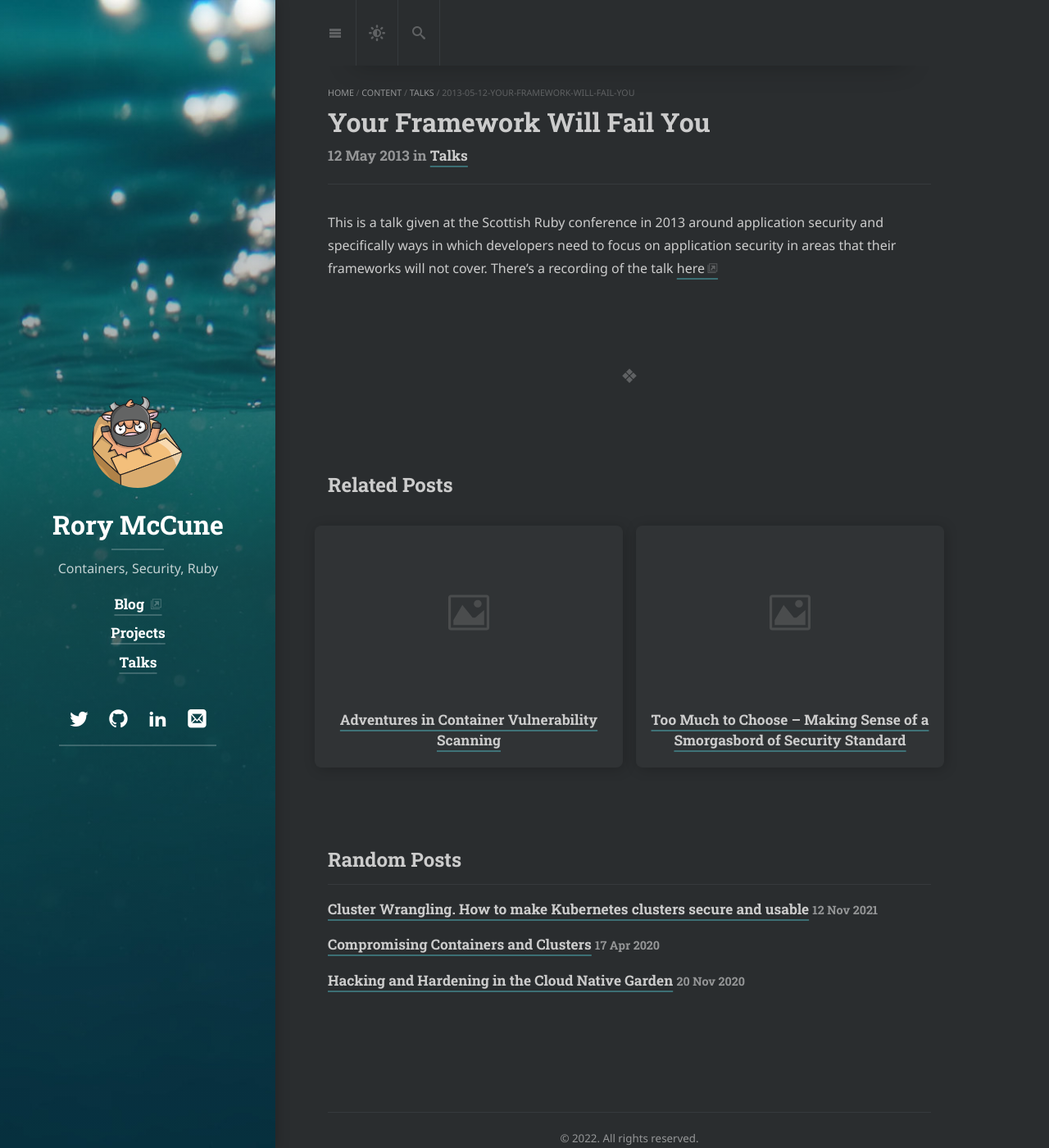
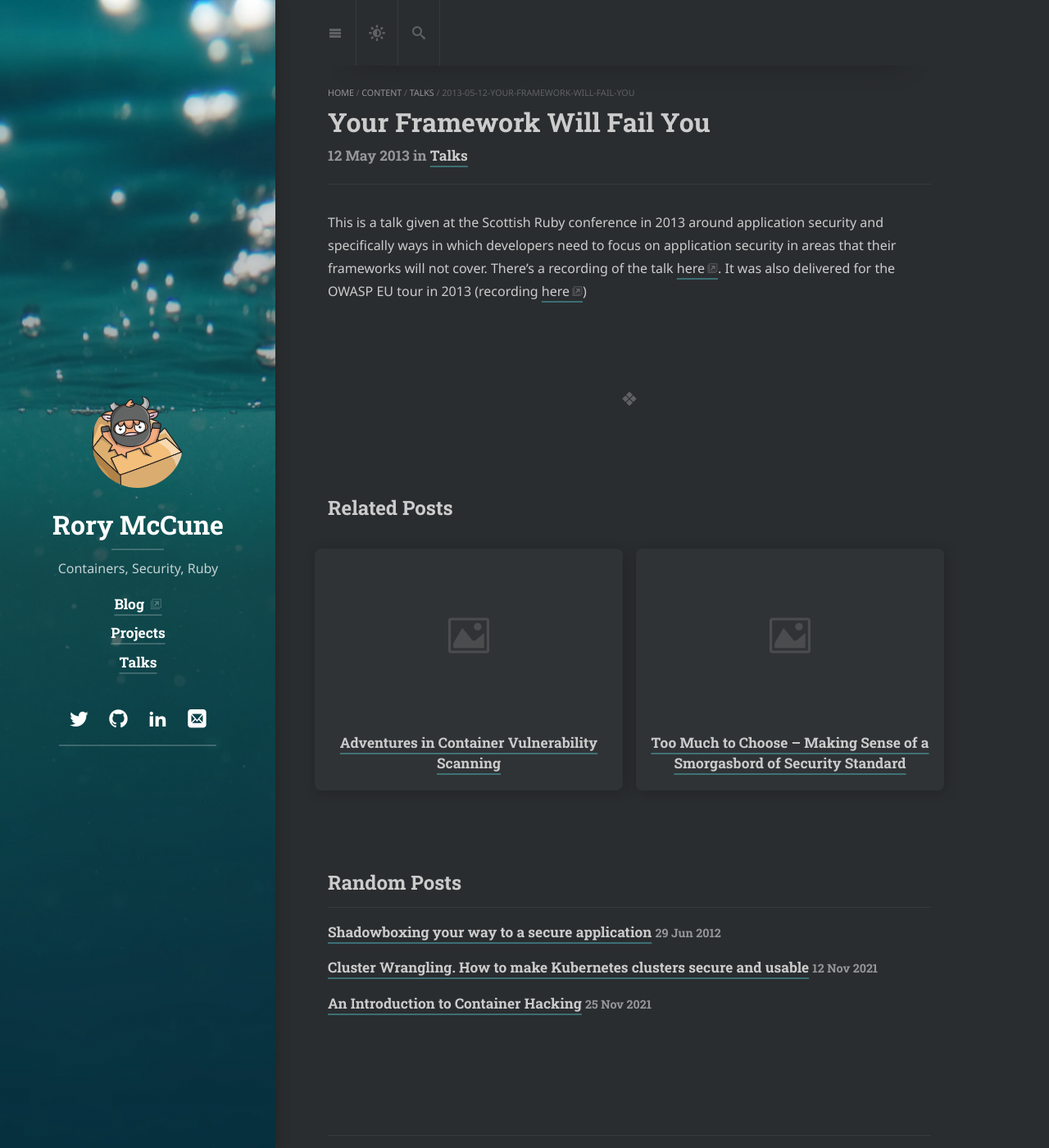
Before and after one commit to raesene/www.mccune.org.uk, a Jekyll site: the page built from _posts/2013-05-12-Your Framework Will Fail You.md, in a window 1280 px wide and 1400 px high. Shown: the whole window at 82% size. Built offline with Jekyll 4.4.1, drawn with Linux system fonts in a browser that asks for light colours; cached includes are drawn as plain includes; nearby versions of some CDN libraries; some web fonts are replaced; our own code applies the rules of GitHub Pages for plain Markdown files; library files that are not in the unit come from our copies.

Commit message:
more talks

```diff
--- /dev/null
+++ b/_posts/2012-06-29-shadowboxing application security.md
@@ -0,0 +1,9 @@
+---
+title: Shadowboxing your way to a secure application
+type: post
+category: talks
+---
+
+This talk looks at using Black box and white box automated scanning tools to improve application security including coverage of some of the problems inherent in using those tools.
+
+It was delivered for the Scottish Ruby conference in 2012, and there's a recording [here](https://youtu.be/j3Kb8cCaczg)
--- a/_posts/2013-05-12-Your Framework Will Fail You.md
+++ b/_posts/2013-05-12-Your Framework Will Fail You.md
@@ -4,4 +4,4 @@
 category: talks
 ---
 
-This is a talk given at the Scottish Ruby conference in 2013 around application security and specifically ways in which developers need to focus on application security in areas that their frameworks will not cover. There's a recording of the talk [here](https://youtu.be/CMf6z9GKOuY)
+This is a talk given at the Scottish Ruby conference in 2013 around application security and specifically ways in which developers need to focus on application security in areas that their frameworks will not cover. There's a recording of the talk [here](https://youtu.be/CMf6z9GKOuY). It was also delivered for the OWASP EU tour in 2013 (recording [here](https://youtu.be/YutCgyjqgfA))
```
Also changed, not shown: _posts/2009-03-27-Rails and the OWASP top 10.md (added, +9 -0 lines), _posts/2010-03-26-breaking things with ruby.md (added, +9 -0 lines), _posts/2011-04-07-practical securing web applications.md (added, +11 -0 lines), _posts/2015-05-21-security and modern software development.md (added, +9 -0 lines).
